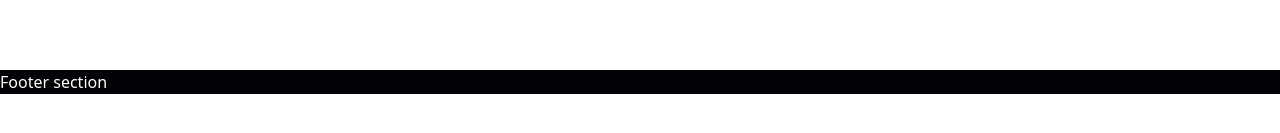
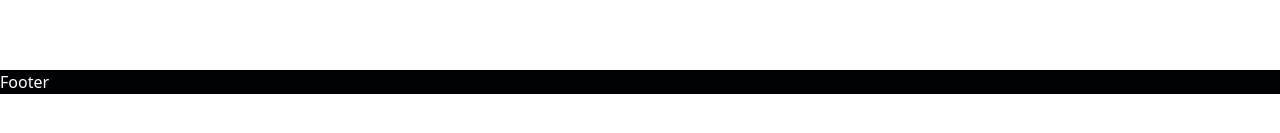
Before and after one commit to bulbul32123/js-Components, a React (Vite) app in the folder frontend/: page / in a window 1280 px wide. Shown: the part 623-756 px from the top of the page. Built offline with nearby package versions, Linux system fonts and the light colour scheme.

Commit message:
upadates on frontend

```diff
--- a/frontend/src/components/common/footer/Footer.jsx
+++ b/frontend/src/components/common/footer/Footer.jsx
@@ -3,7 +3,7 @@ import React from 'react'
 export default function Footer() {
   return (
     <div className='bg-black text-white'>
-      Footer section
+      Footer
     </div>
   )
 }
```
